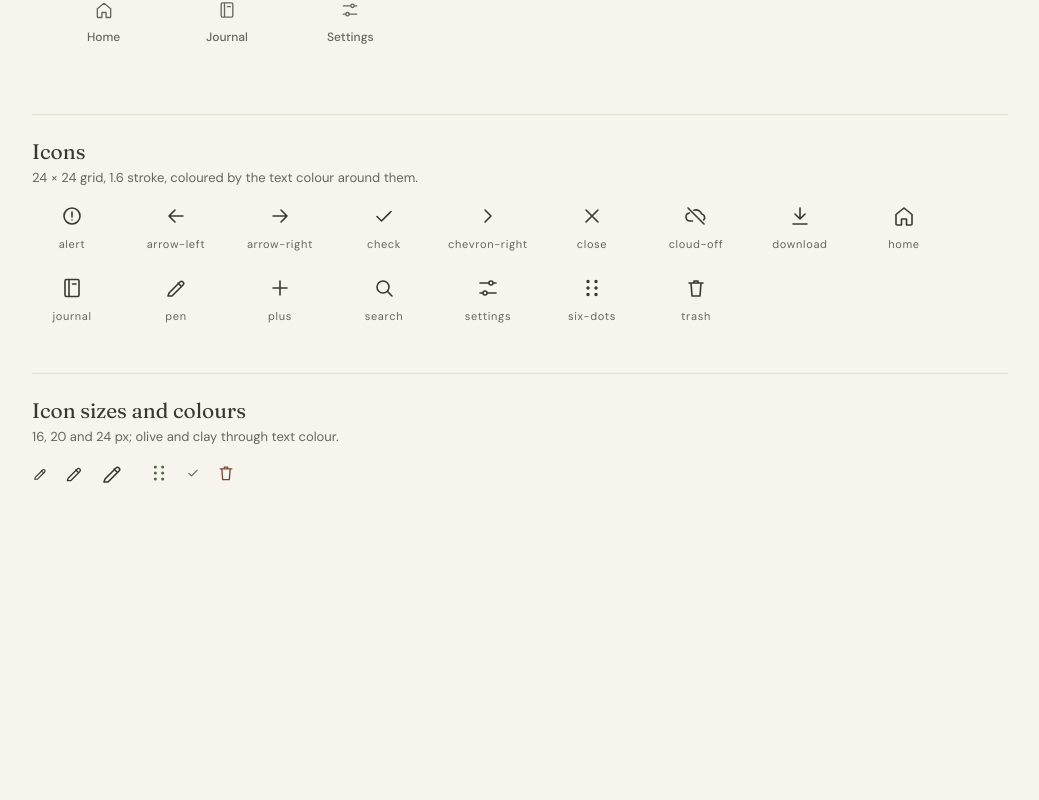
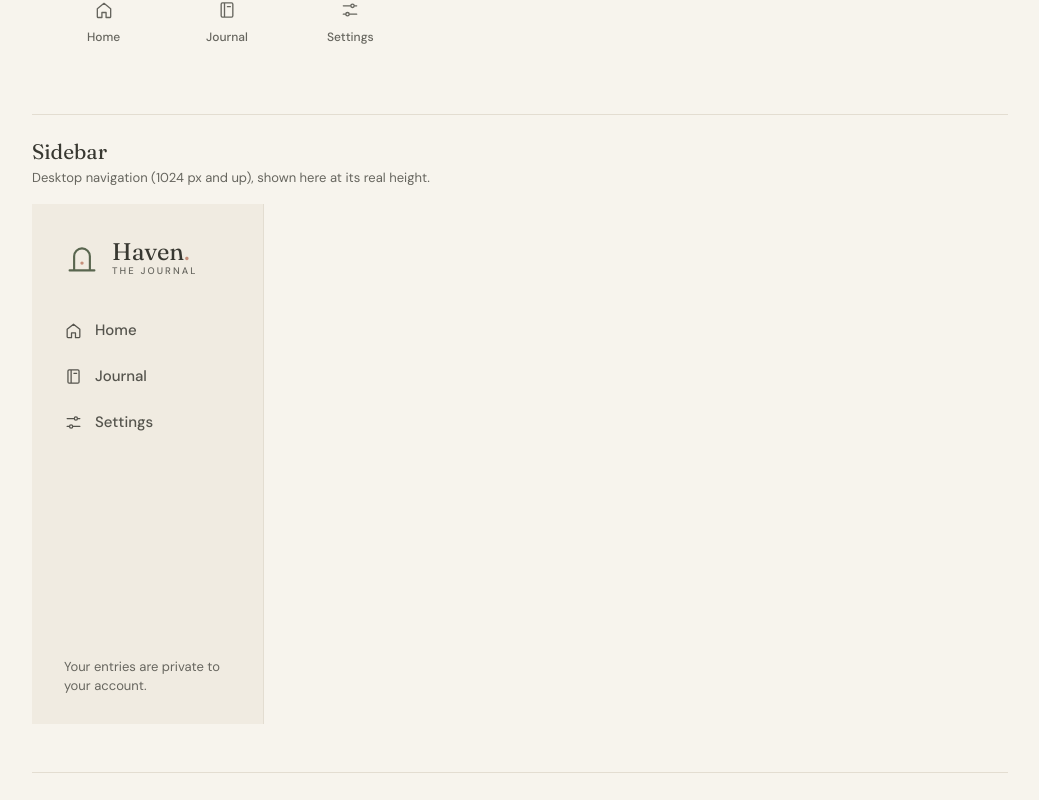
Before and after one commit to keimdja/haven-the-journal, an Angular app: page /styleguide in a window 1280 px wide. Shown: the part 4812-5612 px from the top of the page, without its empty margins (120-1159 px from the left). Before the commit the page ends 5346 px from the top, so only its background shows below. Built offline with nearby package versions, Linux system fonts and the light colour scheme.

Commit message:
feat(layout): add desktop sidebar

```diff
--- a/src/app/features/styleguide/styleguide.ts
+++ b/src/app/features/styleguide/styleguide.ts
@@ -1,5 +1,6 @@
 import { ChangeDetectionStrategy, Component, signal } from '@angular/core';
 
+import { Sidebar } from '../../layout/sidebar/sidebar';
 import { TabBar } from '../../layout/tab-bar/tab-bar';
 import { BottomSheet } from '../../shared/ui/bottom-sheet/bottom-sheet';
 import { BrandMark } from '../../shared/ui/brand-mark/brand-mark';
@@ -39,6 +40,7 @@ import { StyleguideSection } from './styleguide-section';
     SectionLabel,
     SegmentedControl,
     SettingsRow,
+    Sidebar,
     SixDots,
     StageBar,
     StyleguideSection,
@@ -325,6 +327,13 @@ import { StyleguideSection } from './styleguide-section';
       </app-styleguide-section>
 
       <app-styleguide-section
+        heading="Sidebar"
+        note="Desktop navigation (1024 px and up), shown here at its real height."
+      >
+        <app-sidebar class="h-[520px]" />
+      </app-styleguide-section>
+
+      <app-styleguide-section
         heading="Icons"
         note="24 × 24 grid, 1.6 stroke, coloured by the text colour around them."
       >
--- /dev/null
+++ b/src/app/layout/sidebar/sidebar.html
@@ -0,0 +1,22 @@
+<aside class="flex h-full w-58 flex-col gap-8 border-r border-hairline bg-cream px-5 pt-9 pb-7">
+  <a class="flex rounded-lg px-3 no-underline" routerLink="/">
+    <app-brand-mark size="md" [tagline]="true" />
+  </a>
+
+  <nav class="flex flex-col gap-0.5" aria-label="Main">
+    @for (item of items; track item.path) {
+      <a
+        class="flex h-11 items-center gap-3 rounded-lg px-3 font-medium text-ink-muted no-underline transition-colors not-aria-[current=page]:hover:bg-cream-deep aria-[current=page]:bg-sage-tint aria-[current=page]:font-semibold aria-[current=page]:text-olive-ink"
+        [routerLink]="item.path"
+        routerLinkActive
+        ariaCurrentWhenActive="page"
+        [routerLinkActiveOptions]="{ exact: item.exact }"
+      >
+        <app-icon [name]="item.icon" [size]="19" />
+        {{ item.label }}
+      </a>
+    }
+  </nav>
+
+  <p class="mx-3 mt-auto text-meta text-ink-soft">Your entries are private to your account.</p>
+</aside>
--- /dev/null
+++ b/src/app/layout/sidebar/sidebar.ts
@@ -0,0 +1,22 @@
+import { ChangeDetectionStrategy, Component } from '@angular/core';
+import { RouterLink, RouterLinkActive } from '@angular/router';
+
+import { BrandMark } from '../../shared/ui/brand-mark/brand-mark';
+import { Icon } from '../../shared/ui/icon/icon';
+import { NAV_ITEMS } from '../nav-items';
+
+/**
+ * The desktop navigation down the left side: the brand lockup (a link home),
+ * the same three sections as the tab bar, and the privacy note at the bottom.
+ * The current section gets `aria-current="page"`, which also gives it the sage fill.
+ */
+@Component({
+  selector: 'app-sidebar',
+  imports: [BrandMark, Icon, RouterLink, RouterLinkActive],
+  templateUrl: './sidebar.html',
+  host: { class: 'block' },
+  changeDetection: ChangeDetectionStrategy.OnPush,
+})
+export class Sidebar {
+  protected readonly items = NAV_ITEMS;
+}
```
Also changed, not shown: 1 other file (tests, documents, lock files or other folders).
